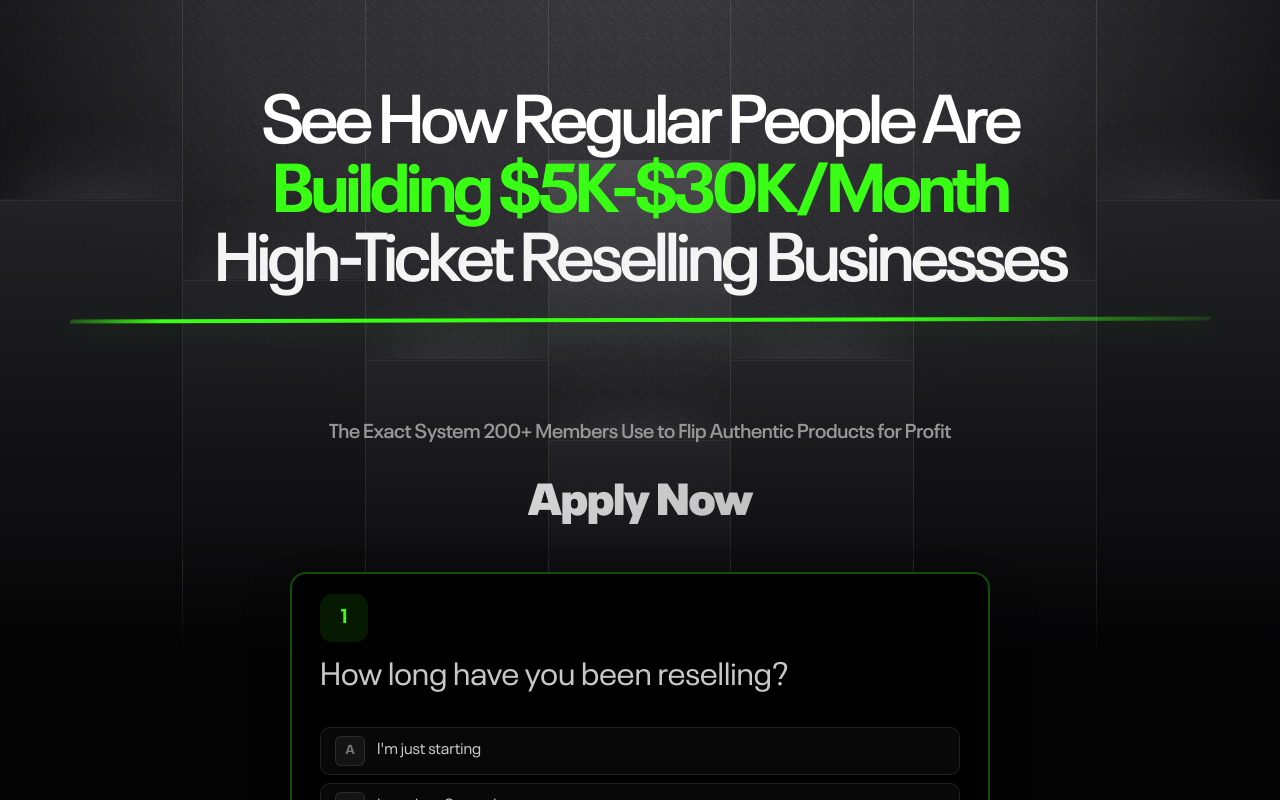
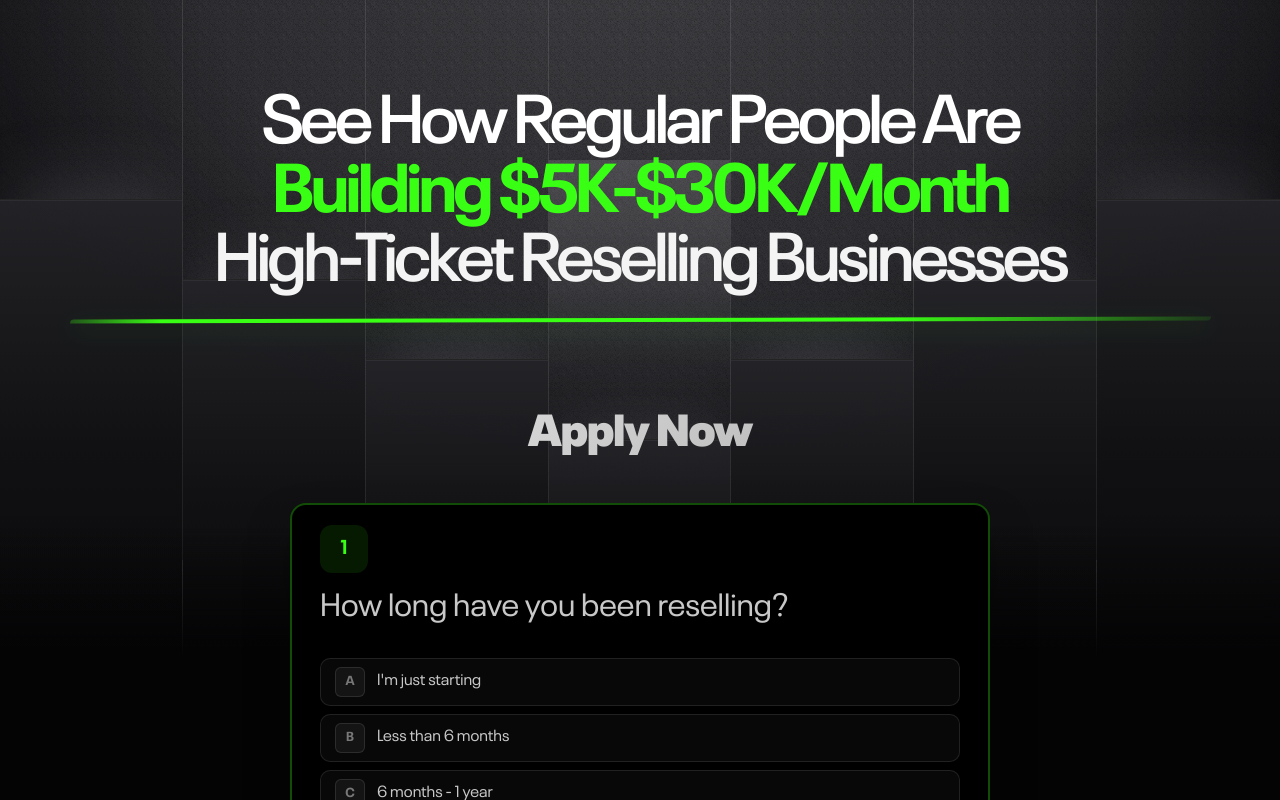
Before and after one commit to odhasu/ai-influencers, a Next.js app: page / in a window 1280 px wide. Shown: the top 800 px of the page. Built offline with nearby package versions, Linux system fonts and the light colour scheme; no server answers; the database is empty.

Commit message:
Remove hero supporting copy

```diff
--- a/app/api/admin/settings/route.ts
+++ b/app/api/admin/settings/route.ts
@@ -14,7 +14,7 @@ const publicId = z.string().trim().max(120).regex(/^[A-Za-z0-9._-]*$/);
 const settingsSchema = z.object({
   campaignName: z.string().trim().min(2).max(120),
   heroHeadline: z.string().trim().min(4).max(180),
-  heroBody: z.string().trim().min(10).max(500),
+  heroBody: z.string().trim().max(500),
   waitlistHeading: z.string().trim().min(2).max(120),
   ctaLabel: z.string().trim().min(2).max(80),
   accentColor: z.string().regex(/^#[0-9A-Fa-f]{6}$/),
--- a/components/waitlist-funnel.tsx
+++ b/components/waitlist-funnel.tsx
@@ -621,16 +621,6 @@ export function WaitlistFunnel({ settings }: { settings: FunnelSettings }) {
               settings.heroHeadline
             )}
           </h1>
-          <p className="hero-copy">
-            {settings.heroBody === "The Exact System 200+ Members Use to Flip Authentic Products for Profit" ? (
-              <>
-                The Exact System 200+ Members Use to
-                <span className="mobile-title-break"><br /></span> Flip Authentic Products for Profit
-              </>
-            ) : (
-              settings.heroBody
-            )}
-          </p>
           <h2 className="gradient-title waitlist-title">{settings.waitlistHeading}</h2>
         </section>
 
--- a/lib/funnel-settings.ts
+++ b/lib/funnel-settings.ts
@@ -27,7 +27,7 @@ export const defaultFunnelSettings: FunnelSettings = {
   campaignName: "Inner Circle Waitlist",
   heroHeadline:
     "See How Regular People Are Building $5K-$30K/Month High-Ticket Reselling Businesses",
-  heroBody: "The Exact System 200+ Members Use to Flip Authentic Products for Profit",
+  heroBody: "",
   waitlistHeading: "Apply Now",
   ctaLabel: "Get Started Now",
   accentColor: "#39FF14",
```
Also changed, not shown: 1 other file (tests, documents, lock files or other folders).
